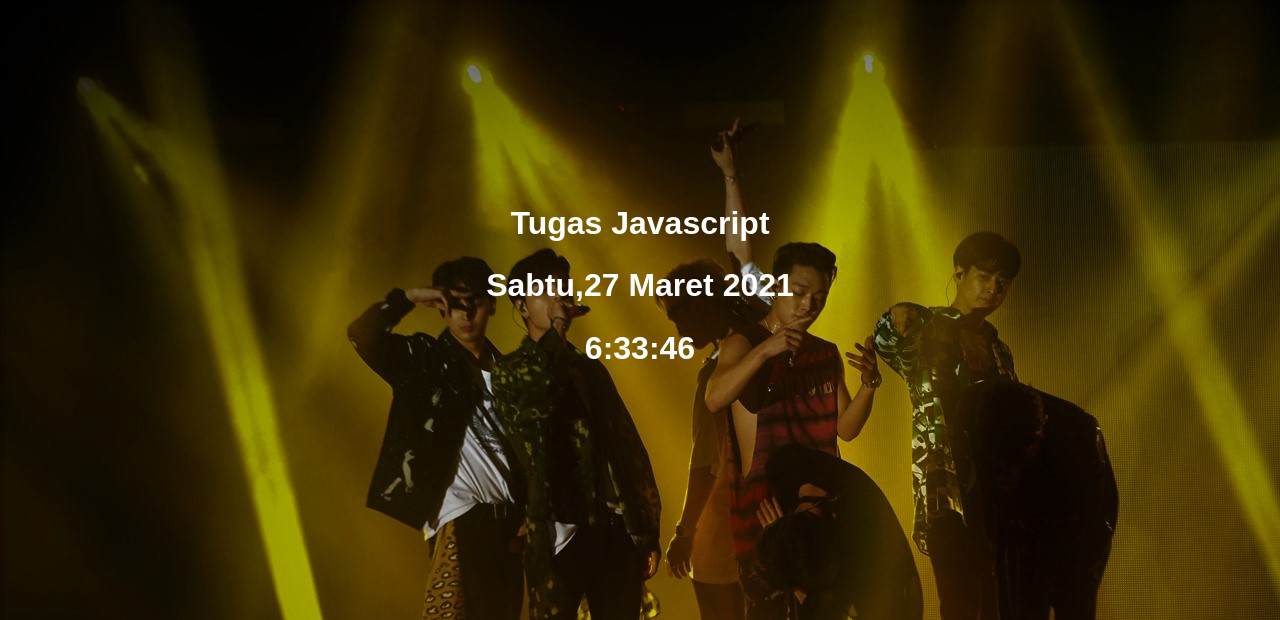
After one commit to anisanurfadila/20190140072_AnisaNDK_C_PKW, a PHP site: page /praktikum_javasrip.html in a window 1280 px wide. The commit adds this page. Shown: the top 620 px of the page. Run offline with PHP 8.4, Linux system fonts and the light colour scheme.

Commit message:
javascrip

```diff
--- /dev/null
+++ b/app.js
@@ -0,0 +1,25 @@
+
+let date = new Date();
+
+let h = ["Minggu","Senin","Selasa","Rabu","Kamis","Jum'at","Sabtu"]
+let b= ["Januari","Februari","Maret","April","Mei","Juni","Juli","Agustus","September","Oktober","November","Desember"]
+let hari= date.getDay();
+let bulan= date.getMonth();
+let tanggal= date.getDate();
+let tahun= date.getFullYear();
+
+let tgl = h[hari] + "," +tanggal+ " " +b[bulan]+" "+tahun
+
+document.getElementById('tanggal').innerHTML = tgl
+
+function wkt()
+{
+    let date = new Date
+    let jam = date.getHours();
+    let menit = date.getMinutes();
+    let detik = date.getSeconds();
+
+    let waktu = jam + ":" + menit + ":" + detik
+    document.getElementById('time').innerHTML = waktu
+}
+setInterval(wkt, 1000)
--- a/index.html
+++ b/index.html
@@ -11,9 +11,8 @@
 
 <div class="coba">
     <h1 class="judul">B I O D A T A</h1>
-
+   <a href="praktikum_javasrip.html"> ! TUGAS JAVASCRIPT</a>
 </div>
-
 <!--BIO-->
 <div class="content2">
     <!--Nama-->
@@ -24,7 +23,6 @@
     <h1 class="hsatu" style="
     color:#f39189;">DWI KARINA</h1>
     <img src="1.png">
-
 
 </div>
 
@@ -139,5 +137,7 @@
     <p>Anisa Nurfadila Dwi Karina   |   20190140072</p>
 </div>
 
+
+<script src="app.js"></script>
 </body>
 </html>
--- /dev/null
+++ b/jsstyle.css
@@ -0,0 +1,17 @@
+*{
+    margin:0;
+    padding: 0;
+}
+body{
+text-align: center;
+background-image: url(wp.jpg);
+}
+
+.isi{
+    margin-top: 15%;
+    font-family:Arial, Helvetica, sans-serif;
+    color: white;
+}
+.isi h1{
+    padding: 1%;
+}
--- /dev/null
+++ b/praktikum_javasrip.html
@@ -0,0 +1,21 @@
+<!DOCTYPE html>
+<html lang="en">
+<head>
+    <meta charset="UTF-8">
+    <meta http-equiv="X-UA-Compatible" content="IE=edge">
+    <meta name="viewport" content="width=device-width, initial-scale=1.0">
+    <link rel="stylesheet" type="text/css" href="jsstyle.css">
+    <title>Javascript</title>
+</head>
+<body>
+
+    <div class="isi">
+    <h1>Tugas Javascript</h1>
+
+    <h1 id="tanggal"></h1>
+    <h1 id="time"></h1>
+</div>
+    <script src="app.js">
+    </script>
+</body>
+</html>
```
Also changed, not shown: style.css (+9 -0 lines), wp.jpg (added).
